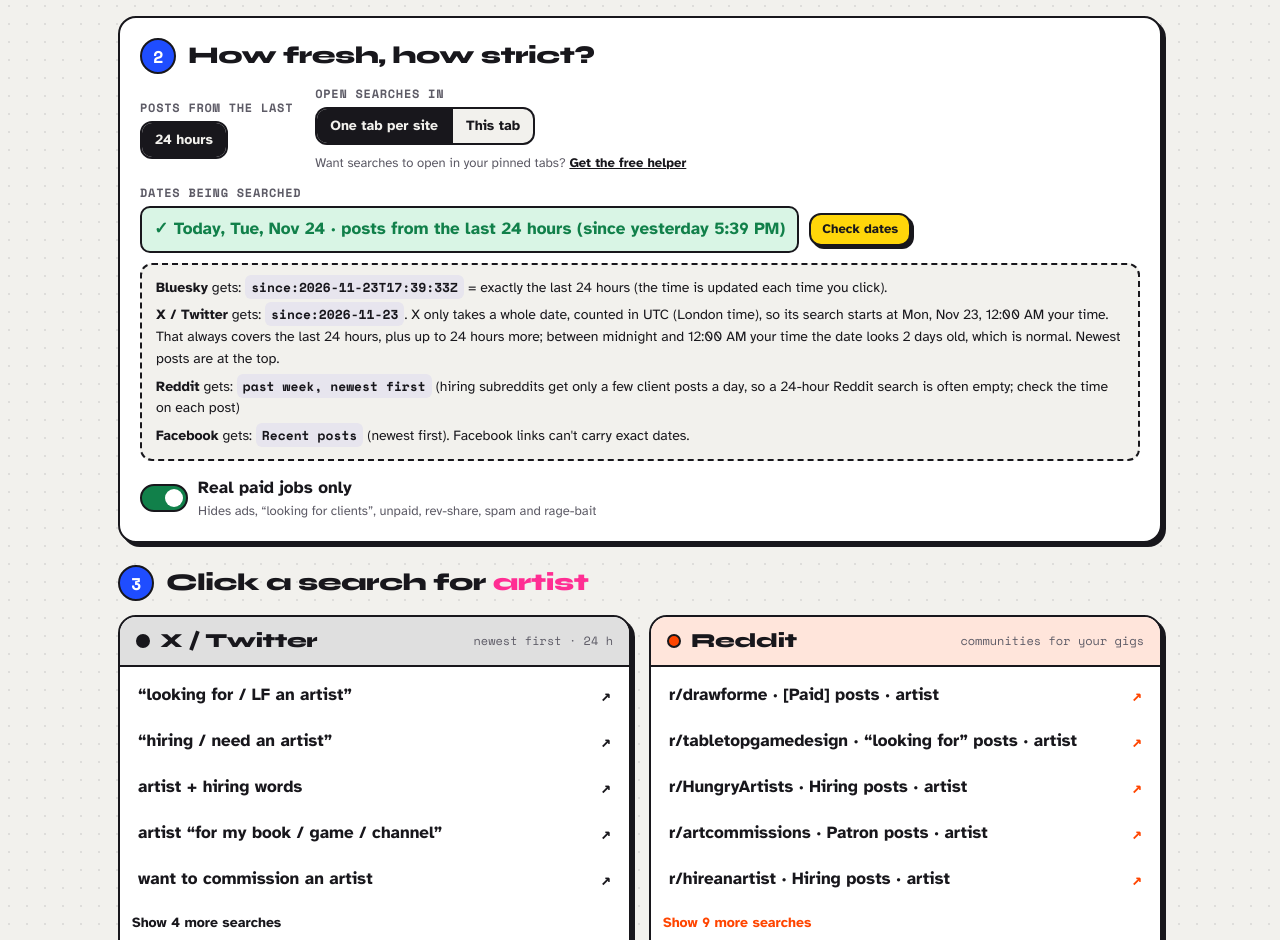
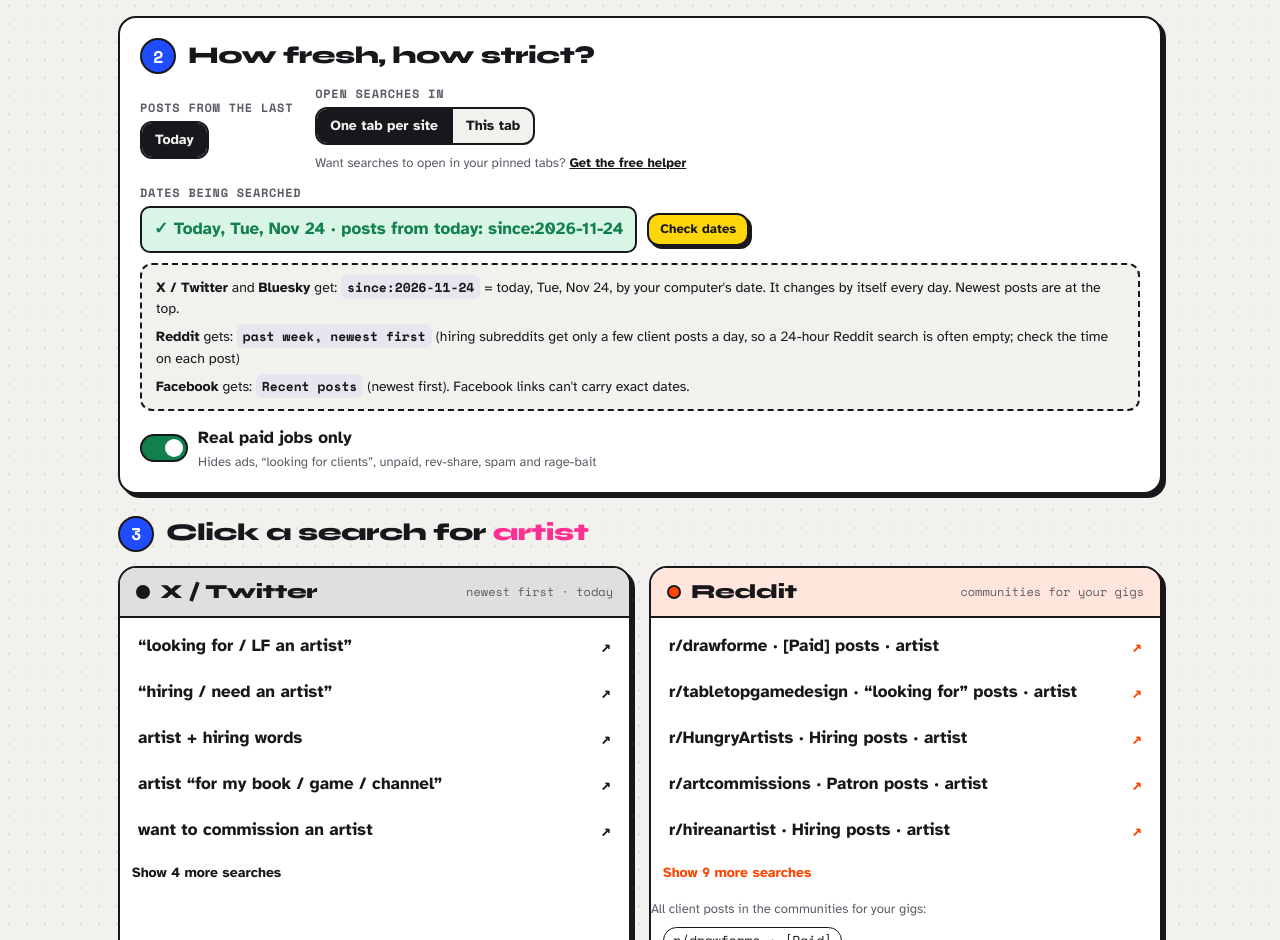
Before and after one commit to Ali200613/post-finder, a browser extension: page index.html in a window 1280 px wide. Shown: the part 651-1591 px from the top of the page. Drawn offline with nearby package versions, Linux system fonts and the light colour scheme.

Commit message:
Dates: since = today's date on the user's computer (Karachi), changes every day; yesterday only before X's day starts
Co-Authored-By: Claude Opus 5.5 <noreply@anthropic.com>

```diff
--- a/index.html
+++ b/index.html
@@ -328,7 +328,7 @@ footer p { max-width: 70ch; margin: 0 0 8px; }
         <div>
           <span class="label">Posts from the last</span>
           <div class="seg" id="range" role="group" aria-label="Time range">
-            <button type="button" data-days="1">24 hours</button>
+            <button type="button" data-days="1">Today</button>
           </div>
         </div>
         <div id="openBox">
@@ -592,16 +592,14 @@ function xQuery(q) {
 function untilNext(d) { const x = new Date(d + "T00:00:00"); x.setDate(x.getDate() + 1); return ymd(x); }
 // X/Bluesky "until:" means "before this day", so including today needs tomorrow's date,
 // which looks wrong. When the end date is today, leave "until:" out: no end means "up to now".
-// "Last 24 hours": X and Bluesky read since:<date> in UTC (London time). A local date can be in their
-// future after midnight and show nothing, and X's exact-time form (since_time:) returned nothing.
-// So both get the UTC date of 24 hours ago: never in the future, always covers the last 24 hours
-// (it can show a few extra hours from that day; newest are at the top).
+// "Today": since:<today's date on this computer> (Karachi time for you), so the date changes every day at midnight.
+// One exception: X and Bluesky start a date at their own midnight (5 AM in Karachi), so from midnight to 5 AM
+// today's date is still in their future and would show NOTHING. In those hours it stays on yesterday's date.
 const ago24 = () => new Date(Date.now() - 864e5);
-const since24 = () => ago24().toISOString().slice(0, 10);
-// Bluesky takes an exact UTC time (since:2026-11-23T03:10:00Z), so it gets exactly the last 24 hours.
-const since24Exact = () => ago24().toISOString().slice(0, 19) + "Z";
-function dateTerms(plat) {
-  if (days === 1) return " since:" + (plat === "bsky" ? since24Exact() : since24());
+const sinceDay = () => { const local = ymd(new Date()), theirs = new Date().toISOString().slice(0, 10); return local <= theirs ? local : theirs; };
+const theirMidnight = () => new Date(Date.UTC(2000, 0, 1)).toLocaleTimeString([], { hour: "numeric", minute: "2-digit" });
+function dateTerms() {
+  if (days === 1) return " since:" + sinceDay();
   let s = "";
   const from = $("from").value, to = $("to").value, today = ymd(new Date());
   if (from) s += " since:" + from;
@@ -847,7 +845,7 @@ const CLEVER = [
   { label: "“human artist only, no AI”", q: `("no ai" OR "human artist" OR "real artist" OR "not ai") (commission OR hiring OR "looking for" OR paying)` },
   { label: "misspelled “comission”", q: `(comission OR commision OR comissions OR commisions OR c0mmission) (looking OR want OR need OR anyone)` },
 ];
-const spanText = () => days === 0 ? "your dates" : days === 1 ? "24 h" : days + " days";
+const spanText = () => days === 0 ? "your dates" : days === 1 ? "today" : days + " days";
 const HINT = {
   x: () => `newest first · ${spanText()}`,
   reddit: () => "communities for your gigs",
@@ -887,16 +885,16 @@ function platformCard(p, items, opts = {}) {
 
 // ---- date check: shows exactly which dates each site gets ----
 function renderDates() {
-  const t24 = d => d.toLocaleString([], { weekday: "short", day: "numeric", month: "short", hour: "numeric", minute: "2-digit" });
-  const s = since24(), sNice = new Date(s + "T00:00:00Z").toLocaleDateString([], { weekday: "short", day: "numeric", month: "short", timeZone: "UTC" });
-  const now = new Date(), fromT = ago24().toLocaleTimeString([], { hour: "numeric", minute: "2-digit" });
-  const todayNice = now.toLocaleDateString([], { weekday: "short", day: "numeric", month: "short" });
-  // Today's date first, so nobody thinks the search is for yesterday.
-  $("dateLine").textContent = `✓ Today, ${todayNice} · posts from the last 24 hours (since yesterday ${fromT})`;
+  const s = sinceDay(), today = ymd(new Date());
+  const nice = d => new Date(d + "T00:00:00").toLocaleDateString([], { weekday: "short", day: "numeric", month: "short" });
+  const early = s !== today;
+  $("dateLine").textContent = early
+    ? `✓ Today, ${nice(today)} · before ${theirMidnight()} it searches from yesterday, ${nice(s)} (today's posts appear at the top)`
+    : `✓ Today, ${nice(today)} · posts from today: since:${s}`;
   $("dateDetail").innerHTML =
-    `<div><b>Bluesky</b> gets: <code>since:${esc(since24Exact())}</code> = exactly the last 24 hours (the time is updated each time you click).</div>` +
-    `<div><b>X / Twitter</b> gets: <code>since:${esc(s)}</code>. X only takes a whole date, counted in UTC (London time), so its search starts at ` +
-    `${esc(t24(new Date(s + "T00:00:00Z")))} your time. That always covers the last 24 hours, plus up to 24 hours more; between midnight and ${esc(new Date(Date.UTC(2000, 0, 1)).toLocaleTimeString([], { hour: "numeric", minute: "2-digit" }))} your time the date looks 2 days old, which is normal. Newest posts are at the top.</div>` +
+    `<div><b>X / Twitter</b> and <b>Bluesky</b> get: <code>since:${esc(s)}</code> = ${early ? "yesterday" : "today"}, ${esc(nice(s))}, by your computer's date. It changes by itself every day.` +
+    (early ? ` From midnight to ${esc(theirMidnight())} it uses yesterday's date, because X and Bluesky start a new day at ${esc(theirMidnight())} your time, and today's date would show no posts until then.` : "") +
+    ` Newest posts are at the top.</div>` +
     `<div><b>Reddit</b> gets: <code>past week, newest first</code> (hiring subreddits get only a few client posts a day, so a 24-hour Reddit search is often empty; check the time on each post)</div>` +
     `<div><b>Facebook</b> gets: <code>Recent posts</code> (newest first). Facebook links can't carry exact dates.</div>`;
 }
@@ -975,18 +973,19 @@ function pingHelper() {
   } catch { /* not installed */ }
 }
 // Dates must be fresh at the moment of the click, even if this tab was left open for hours or days.
-// 1) Bluesky links carry an exact time: update it to "24 hours before now" right before the link opens.
-const BSKY_SINCE = /since%3A\d{4}-\d{2}-\d{2}T\d{2}%3A\d{2}%3A\d{2}Z/;
+// 1) The link being clicked gets today's date right before it opens (even after the computer slept).
+const SINCE_IN_URL = /since%3A\d{4}-\d{2}-\d{2}/;
 function freshenLink(e) {
   if (days !== 1) return;
-  const a = e.target instanceof Element ? e.target.closest('a[href*="bsky.app/search"]') : null;
-  if (a && BSKY_SINCE.test(a.href)) a.href = a.href.replace(BSKY_SINCE, enc("since:" + since24Exact()));
+  const a = e.target instanceof Element ? e.target.closest('a[href*="x.com/search"], a[href*="bsky.app/search"]') : null;
+  if (a && SINCE_IN_URL.test(a.href)) a.href = a.href.replace(SINCE_IN_URL, enc("since:" + sinceDay()));
+  setTimeout(refreshDates, 0);
 }
 document.addEventListener("pointerdown", freshenLink, true);
 document.addEventListener("click", freshenLink, true);
-// 2) X's date and the day ranges: rebuild every link when the date they use has changed.
+// 2) Every other link and the date line: rebuilt as soon as the date changes (checked every minute).
 let builtFor = "";
-const dateKey = () => since24() + "|" + ymd(new Date());
+const dateKey = () => sinceDay() + "|" + ymd(new Date());
 function refreshDates() {
   if (dateKey() === builtFor) return;
   if (days >= 1) setDays(days);
```
